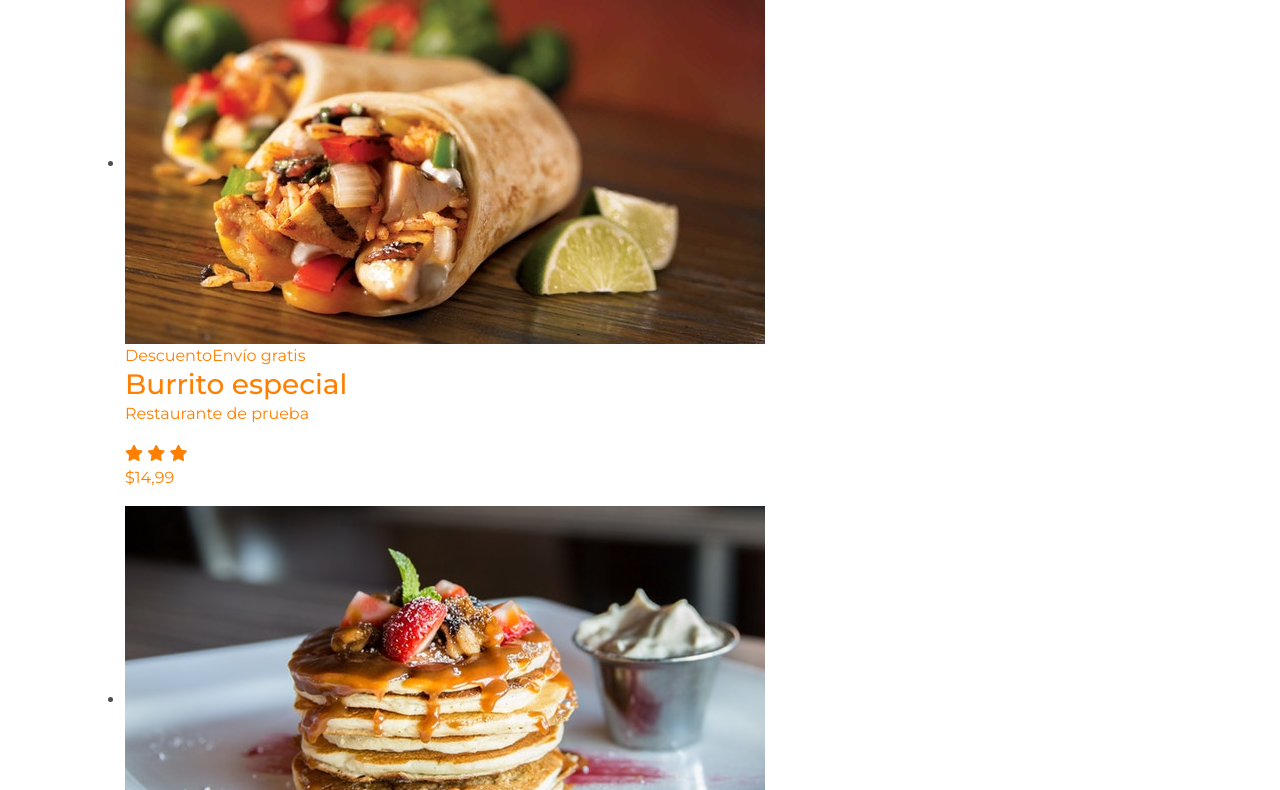
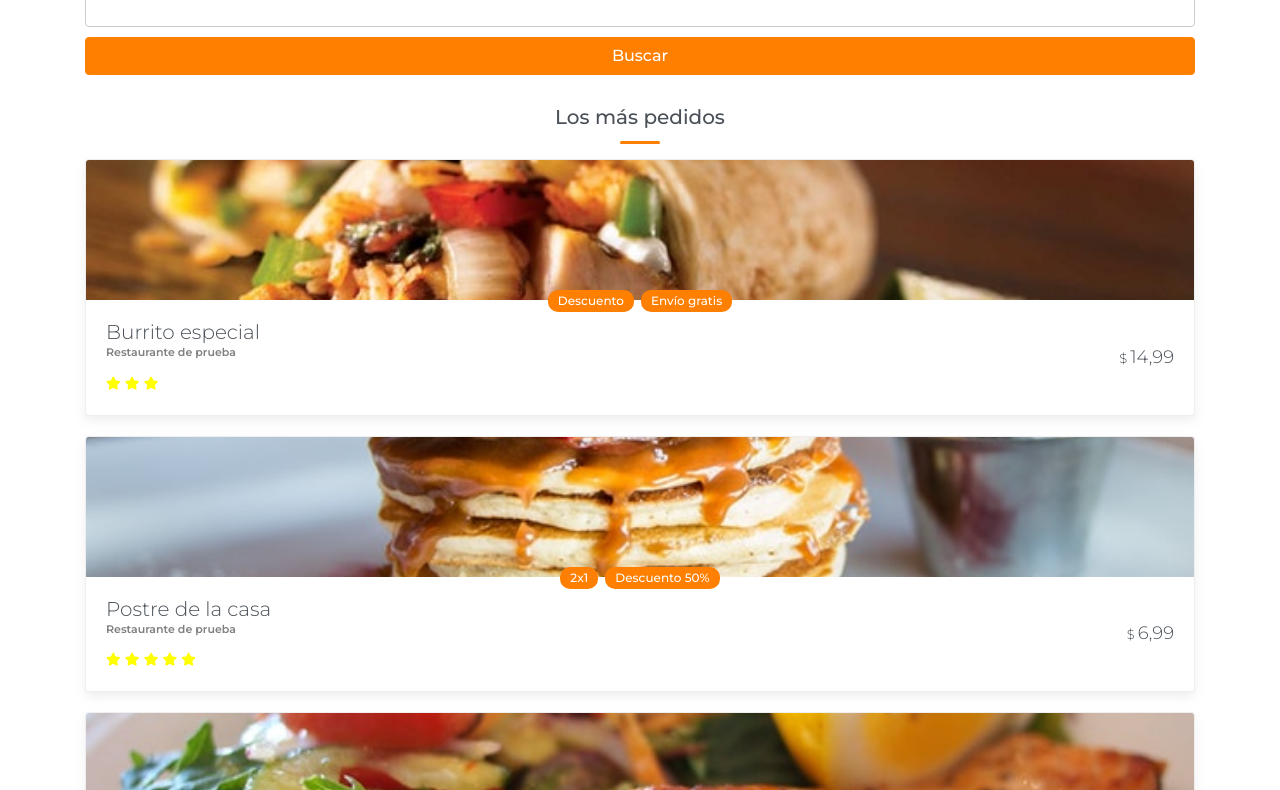
Before and after one commit to IsmaelRamirezO/miproyectogit, a plain HTML site: page index.html in a window 1280 px wide. Shown: the part 122-912 px from the top of the page. Drawn offline with Linux system fonts and the light colour scheme.

Commit message:
Finalizar seccion de productos

```diff
--- a/sass/main.scss
+++ b/sass/main.scss
@@ -21,6 +21,32 @@ a, .btn-link{
 		text-decoration: none;
 	}
 }
+
+.btn.btn-primary{
+	font-weight: 500;
+	color: #fff;
+}
+
+.section-title{
+	font-size: 20px;
+	text-align: center;
+	padding: 15px 0 30px;
+	position: relative;
+
+	&::after{
+		content: '';
+		position: absolute;
+		display: block;
+		width: 40px;
+		height: 3px;
+		background: $primary;
+		bottom: 15px;
+		left: 50%;
+		transform: translateX(-50%);
+		border-radius: 4px;
+	}
+}
+
 // Header
 
 header{
@@ -32,6 +58,7 @@ header{
 	left: 0;
 	width: 100%;
 	z-index: 10;
+
 
 	h1{
 		font-size: 24px;
@@ -86,3 +113,119 @@ header{
 		}
 	}
 }
+
+// Main
+
+.main{
+	padding-top: 80px;
+}
+
+.search-container{
+	padding-top: 30px;
+
+	input{
+		display: block;
+		width: 100%;
+		margin-bottom: 10px;
+		border: 1px solid #ccc;
+		font-size: 14px;
+		padding: 8px 10px;
+		border-radius: 4px;
+	}
+}
+
+.products-list-container{
+	padding-top: 15px;
+
+	ul{
+		padding: 0;
+		margin: 0;
+		list-style: none;
+
+		li{
+			border: 1px solid rgba(204,204,204, 0.31);
+			box-shadow: 0px 5px 10px rgba(204,204,204, 0.31);
+			background: #fff;
+			margin-bottom: 20px;
+			border-radius: 4px;
+			overflow: hidden;
+
+			.product-image{
+				img{
+					width: 100%;
+					height: 140px;
+					object-fit: cover;
+					object-position: center;
+				}
+			}
+
+			.product-info{
+				padding: 20px;
+				display: flex;
+				justify-content: space-between;
+				align-items: center;
+				position: relative;
+
+				.tags{
+					display: flex;
+					align-items: center;
+					justify-content: center;
+					position: absolute;
+					top: -10px;
+					left: 50%;
+					transform: translateX(-50%);
+					width: 100%;
+
+					span{
+						display: block;
+						background: $primary;
+						color: #fff;
+						border-radius: 10px;
+						margin-right: 7px;
+						font-size: 12px;
+						padding: 2px 10px;
+						font-weight: 500;
+
+						&:last-child{
+							margin-right: 0;
+						}
+					}
+				}
+
+				.product-name{
+					font-weight: 300;
+					font-size: 20px;
+					color: $black2;
+				}
+
+				.restaurant{
+					margin-bottom: 10px;
+					font-size: 11px;
+					color: #807e7e;
+					font-weight: 600;
+				}
+
+				.stars{
+					margin-top: 5px;
+
+					i{
+						font-size: 13px;
+						color: yellow;
+					}
+				}
+
+				.product-price{
+					font-size: 18px;
+					margin: 0;
+					font-weight: 300;
+					color: $black2;
+
+					span{
+						font-size: 13px;
+						margin-right: 3px;
+					}
+				}
+			}
+		}
+	}
+}
```
Also changed, not shown: index.html (+2 -2 lines), css/main.css.
